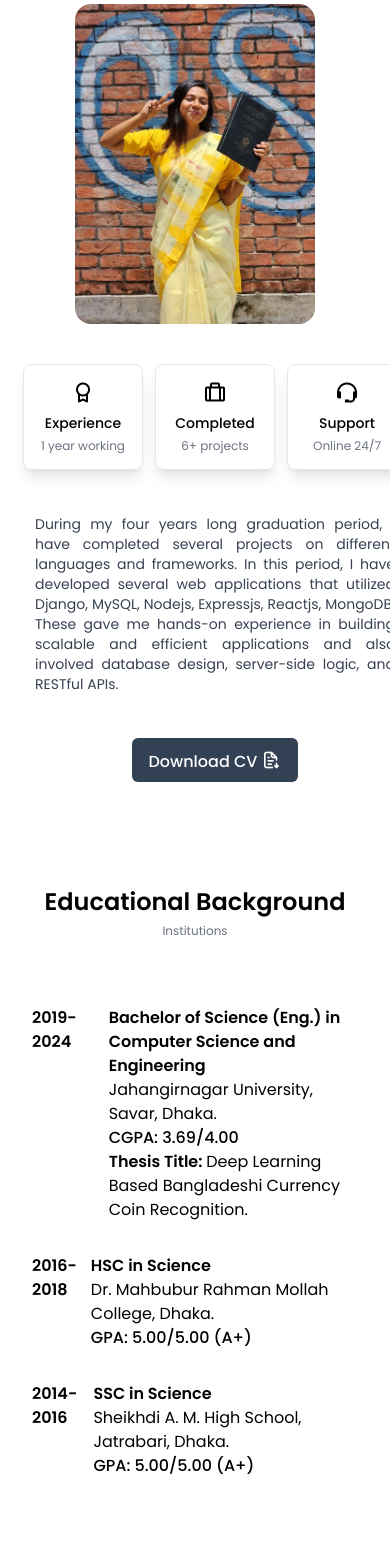
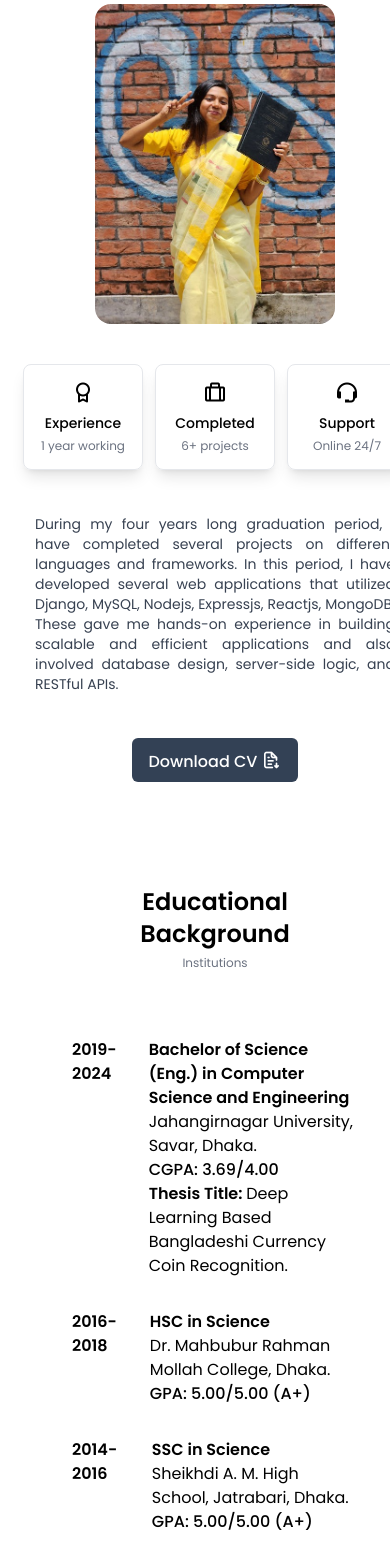
Before and after one commit to nn-fiha/Porfolio, a React (Create React App) app: page / in a window 390 px wide. Shown: the part 1118-2686 px from the top of the page. Built offline with nearby package versions, Linux system fonts and the light colour scheme.

Commit message:
modified margin

```diff
--- a/src/porfolio/components/about/About.jsx
+++ b/src/porfolio/components/about/About.jsx
@@ -5,14 +5,14 @@ import CV from './Resume.pdf'
 
 function About (){
   return (
-    <section id='about' className='p-8 mb-10 md:mb-20'>
+    <section id='about' className='p-8 mb-10 md:mb-20 ml-10 md:ml-0'>
        <h2 className='text-2xl font-bold text-center'>About Me</h2>
        <span className='text-xs text-gray-500 text-center'>My Introduction</span>
        <div className='flex flex-col md:flex-row justify-center items-center gap-10 md:gap-20 mt-10'>
         <div className='h-80'>
         <img src={process.env.PUBLIC_URL + '/images/fiha about.jpg'} alt="" className='w-68 h-full rounded-2xl justify-center '/>
         </div>
-        <div className='w-auto md:w-[490px] ml-10 md:ml-0 px-3 md:px-0'>
+        <div className='w-auto md:w-[490px] px-3 md:px-0'>
             <Info/>
             <p className='my-5 p-6 md:p-2 text-justify text-gray-700 text-sm'>During my four years long graduation period, I have completed several projects on different languages and frameworks. In this period, I have developed several web applications that utilized Django, MySQL, Nodejs, Expressjs, Reactjs, MongoDB. These gave me hands-on experience in building scalable and efficient applications and also involved database design, server-side logic, and RESTful APIs.
 
--- a/src/porfolio/components/contact/Contact.jsx
+++ b/src/porfolio/components/contact/Contact.jsx
@@ -17,16 +17,16 @@ const Contact = () => {
   }, [state.succeeded]);
 
   return (
-    <section id="contact" className="p-8 md:10 md:mb-20">
+    <section id="contact" className="p-8 md:10 md:mb-20 ml-10 md:ml-0">
       <ToastContainer />
       <h2 className="text-2xl font-bold text-center">Get in Touch</h2>
       <span className="text-xs text-gray-500 text-center">My Contact</span>
 
       <div className="flex flex-col md:flex-row gap-10 justify-center">
         <div>
-          <h2 className="p-10 text-slate-700 font-medium ml-10 md:ml-0">Hate Form? DM me!</h2>
+          <h2 className="p-10 text-slate-700 font-medium">Hate Form? DM me!</h2>
 
-          <div className="max w-auto rounded-lg overflow-hidden shadow-lg px-6 py-3 border mb-5 ml-10 md:ml-0">
+          <div className="max w-auto rounded-lg overflow-hidden shadow-lg px-6 py-3 border mb-5">
             <i className='bx bx-briefcase-alt text-2xl mb-1'></i>
             <h2 className="text-sm font-medium">Email</h2>
             <h2 className='text-xs text-gray-500 mb-2'>nnfiha2000@gmail.com</h2>
@@ -35,14 +35,14 @@ const Contact = () => {
             </a>
           </div>
 
-          <div className="max w-auto rounded-lg overflow-hidden shadow-lg px-6 py-3 border mb-5 ml-10 md:ml-0">
+          <div className="max w-auto rounded-lg overflow-hidden shadow-lg px-6 py-3 border mb-5">
             <i className='bx bx-briefcase-alt text-2xl mb-1'></i>
             <h2 className="text-sm font-medium">LinkedIn</h2>
             <h2 className='text-xs text-gray-500 mb-2'>nn_fiha</h2>
             <a href="https://www.linkedin.com/in/nnfiha/"><span className='text-xs text-gray-500'>Write me <i className='bx bx-chevron-right text-lg align-middle'></i></span></a>
           </div>
 
-          <div className="max w-auto rounded-lg overflow-hidden shadow-lg px-6 py-3 border ml-10 md:ml-0">
+          <div className="max w-auto rounded-lg overflow-hidden shadow-lg px-6 py-3 border ">
             <i className='bx bxl-messenger text-2xl mb-1'></i>
             <h2 className="text-sm font-medium">Messenger</h2>
             <h2 className='text-xs text-gray-500 mb-2'>nnfiha</h2>
@@ -51,8 +51,8 @@ const Contact = () => {
         </div>
 
         <div>
-          <h2 className="p-10 font-medium text-slate-700 ml-10 md:ml-0">Write me your queries!</h2>
-          <form onSubmit={handleSubmit} className="ml-4 md:ml-0 md:p-4 md:w-[400px]">
+          <h2 className="p-10 font-medium text-slate-700">Write me your queries!</h2>
+          <form onSubmit={handleSubmit} className="md:p-4 md:w-[400px]">
             <div className="relative mb-6">
               <label
                 htmlFor="name"
--- a/src/porfolio/components/education/Education.jsx
+++ b/src/porfolio/components/education/Education.jsx
@@ -2,7 +2,7 @@ import React from 'react'
 
 const Education = () => {
   return (
-    <section id='education' className='p-8 mb-10 md:mb-20'>
+    <section id='education' className='p-8 mb-10 md:mb-20 ml-10 md:ml-0'>
        <h2 className='text-2xl font-bold text-center'>Educational Background</h2>
        <span className='text-xs text-gray-500 text-center'>Institutions</span>
 
@@ -19,7 +19,7 @@ const Education = () => {
         </div>
        </div>
 
-       <div className='flex md:gap-10 justify-start md:ml-[405px] text-left mb-8'>
+       <div className='flex gap-8 md:gap-10 justify-start md:ml-[405px] text-left mb-8'>
         <div>
             <h2 className='font-semibold'>2016-2018</h2>
         </div>
@@ -31,7 +31,7 @@ const Education = () => {
         </div>
        </div>
 
-       <div className='flex md:gap-10 text-left justify-start md:ml-[405px]'>
+       <div className='flex gap-8 md:gap-10 text-left justify-start md:ml-[405px]'>
         <div>
             <h2 className='font-semibold'>2014-2016</h2>
         </div>
--- a/src/porfolio/components/projects/Projects.jsx
+++ b/src/porfolio/components/projects/Projects.jsx
@@ -2,7 +2,7 @@ import React from 'react'
 
 const Projects = () => {
   return (
-    <section id='projects' className='p-8 mb-10 md:mb-20'>
+    <section id='projects' className='p-8 mb-10 md:mb-20 ml-10 md:ml-0'>
 
     <h2 className='text-2xl font-bold text-center'>Projects</h2>
     <span className='text-xs text-gray-500 text-center'>My existing projects</span>
--- a/src/porfolio/components/skills/Skills.jsx
+++ b/src/porfolio/components/skills/Skills.jsx
@@ -6,7 +6,7 @@ import Language from './Language'
 
 const Skills = () => {
   return (
-    <section id='skills' className='p-8 mb-10 md:mb-20'>
+    <section id='skills' className='p-8 mb-10 md:mb-20 ml-10 md:ml-0'>
        <h2 className='text-2xl font-bold text-center'>Skills</h2>
        <span className='text-xs text-gray-500 text-center'>My Technical Level</span>
        <div className='flex flex-col justify-center items-center gap-8 mt-10'>
```
